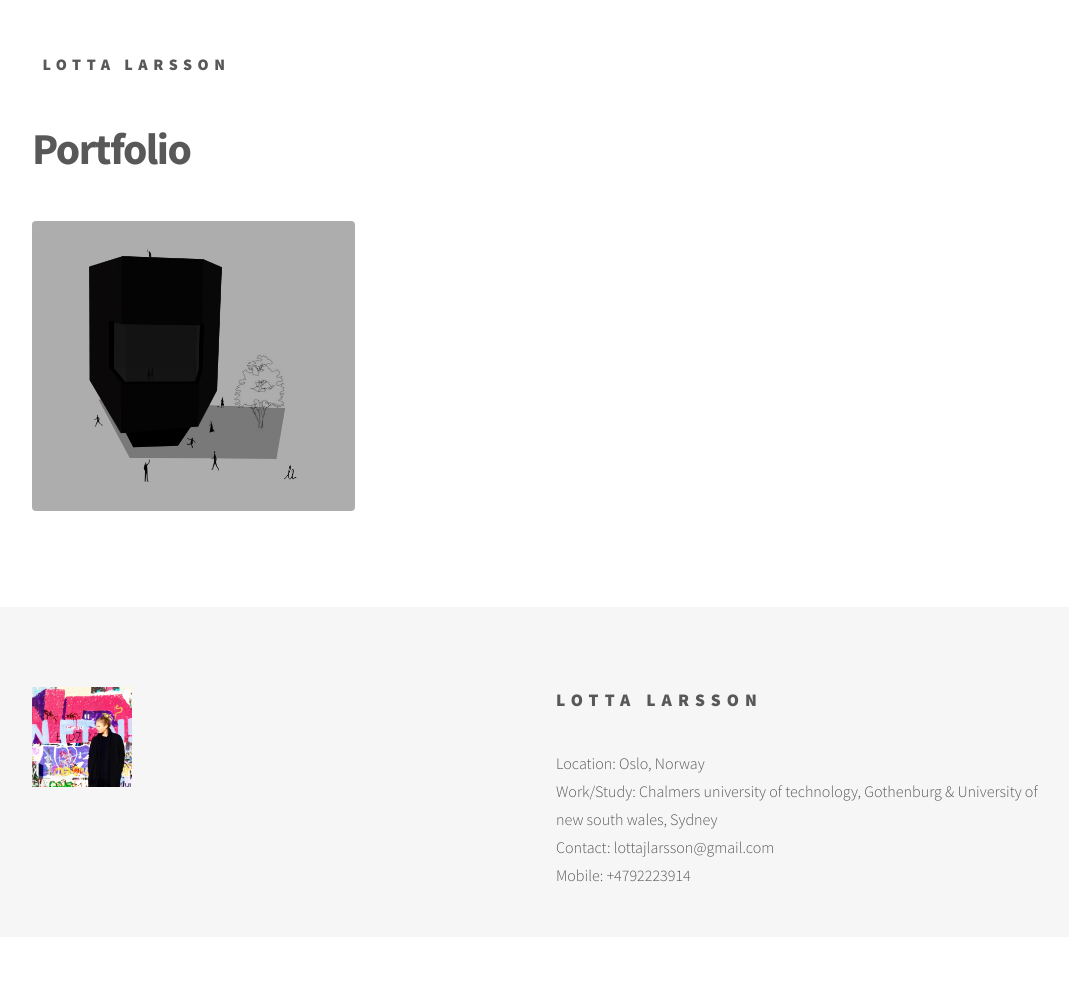
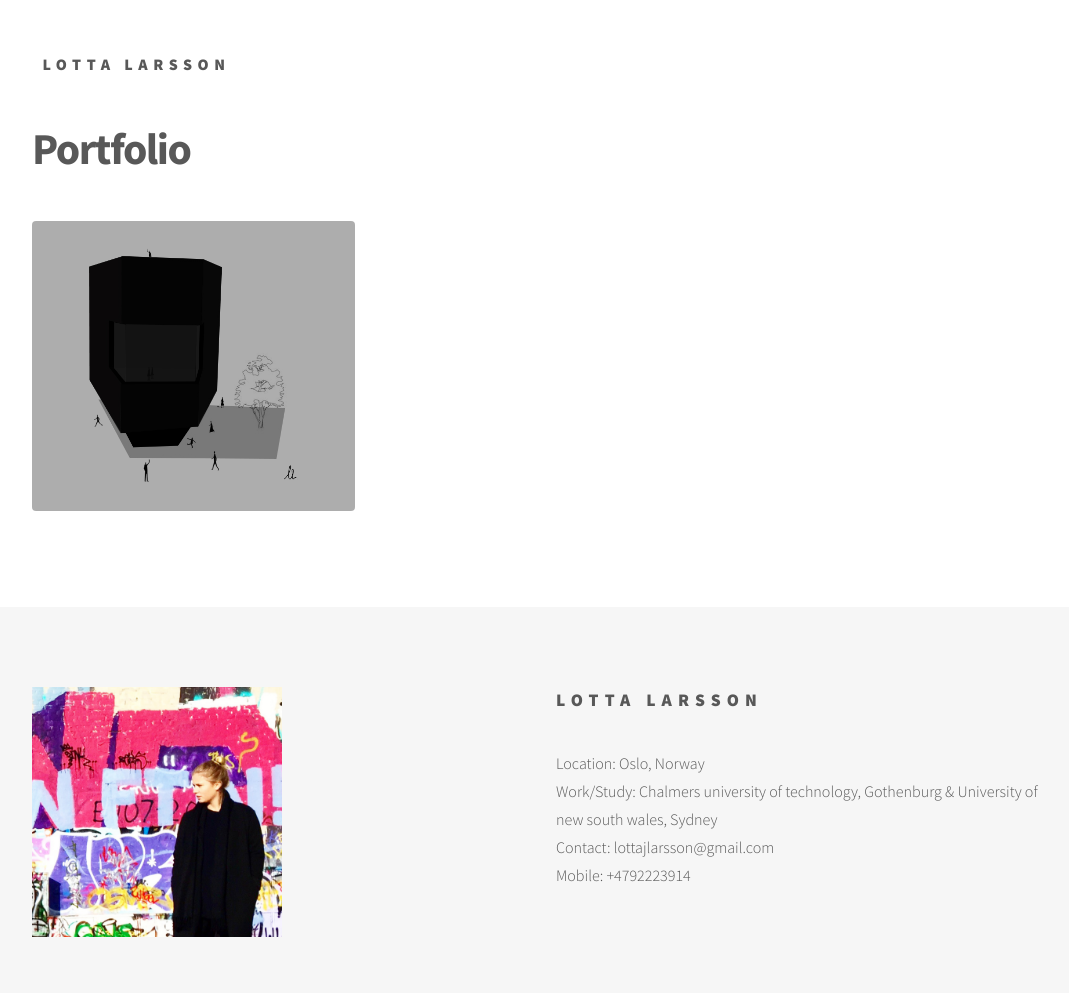
Before and after one commit to lottalarsson/lottalarsson.github.io, a Jekyll site: the page built from index.html, in a window 1280 px wide. Shown: the whole page, without its empty margins (104-1173 px from the left). Built offline with Jekyll 4.4.1, drawn with Linux system fonts in a browser that asks for light colours; nearby versions of some CDN libraries; before the commit the page ends 937 px from its top, so only the background shows below that.

Commit message:
Update footer.html

```diff
--- a/_includes/footer.html
+++ b/_includes/footer.html
@@ -1,7 +1,7 @@
 <footer id="footer">
   <div class="inner">
     <section>
-      <img src="/images/profil.jpg" alt="Lotta Larsson" style="max-height: 100px" />
+      <img src="/images/profil.jpg" alt="Lotta Larsson" style="max-height: 250px" />
     </section>
     <section>
       <h2>Lotta Larsson</h2>
```
